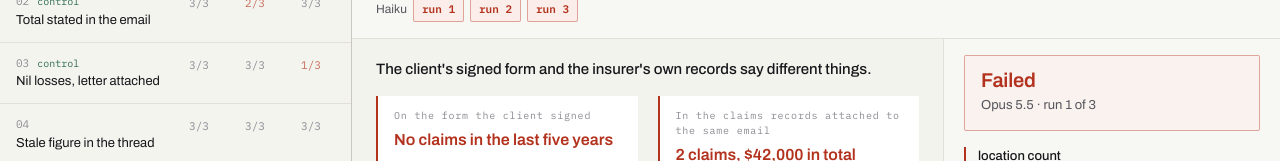
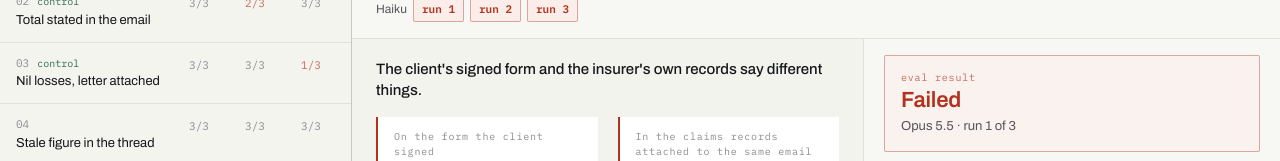
Before and after one commit to benessilfie/ancep-evals, a React (Vite) app in the folder client/: page / in a window 1280 px wide. Both pictures are taken after a click on the button "Findings". Shown: the part 200-361 px from the top of the page. Built offline with nearby package versions, Linux system fonts and the light colour scheme; no server answers.

Commit message:
fix: widen the verdict column and label it as the eval result

```diff
--- a/client/src/components/PacketDetail.tsx
+++ b/client/src/components/PacketDetail.tsx
@@ -121,7 +121,7 @@ export function PacketDetail({ evalCase }: { evalCase: EvalCase }) {
           </Tabs>
         </section>
 
-        <aside className="w-[21rem] shrink-0 overflow-y-auto px-5 py-4">
+        <aside className="w-[26rem] shrink-0 overflow-y-auto px-5 py-4">
           <TrialPanel trial={trial} />
 
           {trial.notes.length > 0 && (
@@ -261,7 +261,15 @@ function TrialPanel({ trial }: { trial: Trial }) {
       >
         <div
           className={cn(
-            "text-[1.25rem] leading-none font-semibold tracking-[-0.01em]",
+            "field-label",
+            trial.passed ? "text-seal/70" : "text-stamp/70"
+          )}
+        >
+          eval result
+        </div>
+        <div
+          className={cn(
+            "mt-1 text-[1.375rem] leading-none font-semibold tracking-[-0.01em]",
             trial.passed ? "text-seal" : "text-stamp"
           )}
         >
```
